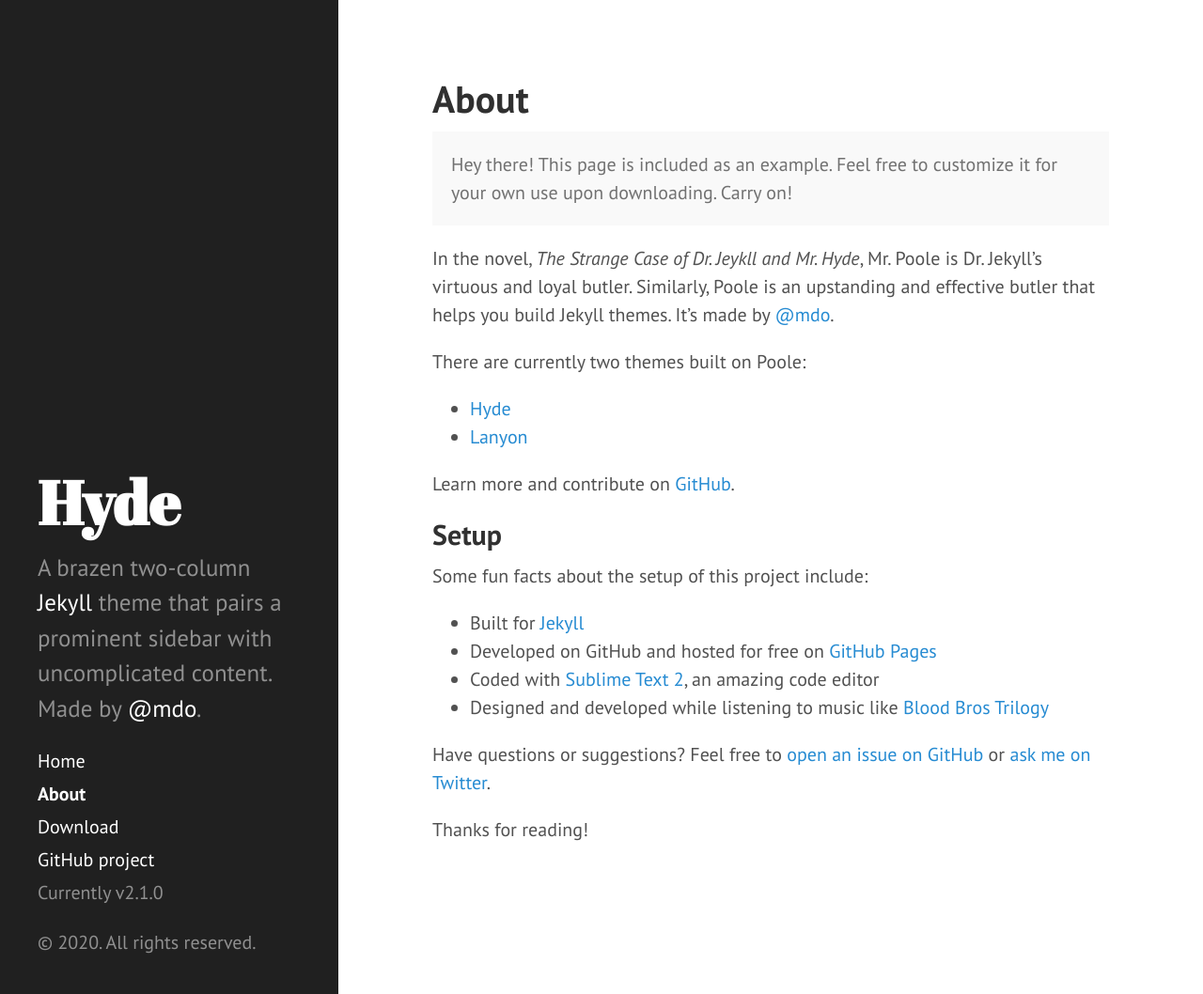
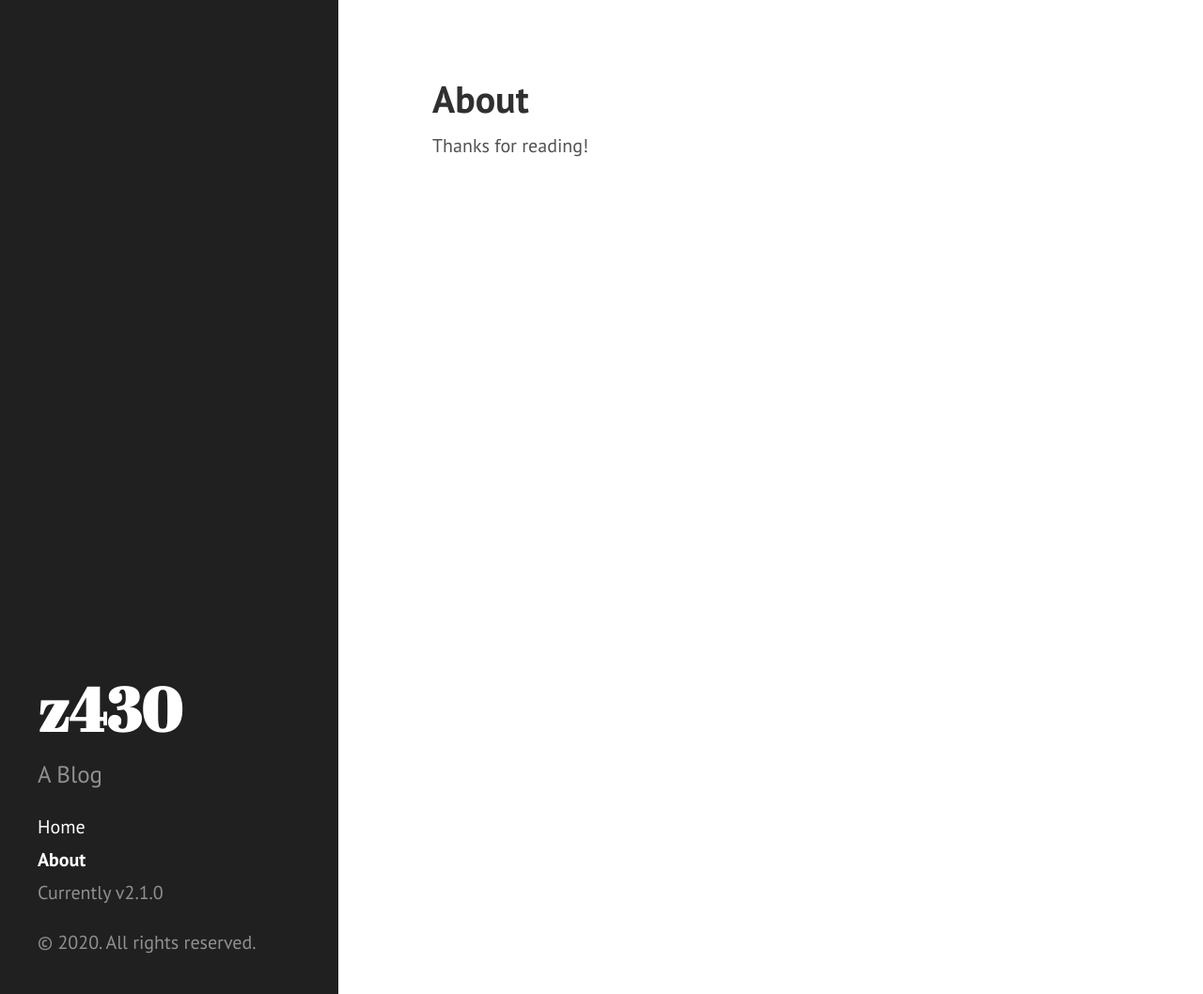
Before and after one commit to z430/z430.github.io, a Jekyll site: the page built from about.md, in a window 1280 px wide and 1058 px high. Shown: the whole window at 94% size. Built offline with Jekyll 4.4.1, drawn with Linux system fonts in a browser that asks for light colours; Markdown is read by kramdown in place of the engine named in the settings.

Commit message:
fix template

```diff
--- a/_config.yml
+++ b/_config.yml
@@ -1,21 +1,31 @@
 # Dependencies
-markdown:         redcarpet
-highlighter:      pygments
+markdown:         kramdown
+highlighter:      rouge
+kramdown:
+  input: GFM
+  syntax_highlighter: rouge
+  syntax_highlighter_opts:
+    block:
+      line_numbers: true
+
+plugins:
+  - jekyll-paginate
+  - jekyll-sitemap
+  - jekyll-gist
+  - jekyll-feed
 
 # Permalinks
 # permalink:        pretty
 # relative_permalinks: true
 
 # Setup
-title:            Hyde
-tagline:          'A Jekyll theme'
-description:      'A brazen two-column <a href="http://jekyllrb.com" target="_blank">Jekyll</a> theme that pairs a prominent sidebar with uncomplicated content. Made by <a href="https://twitter.com/mdo" target="_blank">@mdo</a>.'
-url:              http://hyde.getpoole.com
-baseurl:          /
+title:            z430
+description:      'A Blog'
+baseurl:          '/'
 
 author:
-  name:           'Mark Otto'
-  url:            https://twitter.com/mdo
+  name:           'z430'
+  url:            https://twitter.com/mays
 
 paginate:         5
 
@@ -23,4 +33,14 @@ paginate:         5
 version:          2.1.0
 
 github:
-  repo:           https://github.com/poole/hyde
+  repo:           https://github.com/poole/z430
+
+# Archives
+jekyll-archives:
+  enabled:
+    - categories
+  layout: archive
+
+excerpt_separator: "<!--excerpt-->"
+
+exclude: [changelog.md, LICENSE.txt, README.md, Gemfile, Gemfile.lock]
--- a/_includes/sidebar.html
+++ b/_includes/sidebar.html
@@ -26,8 +26,8 @@
         {% endif %}
       {% endfor %}
 
-      <a class="sidebar-nav-item" href="{{ site.github.repo }}/archive/v{{ site.version }}.zip">Download</a>
-      <a class="sidebar-nav-item" href="{{ site.github.repo }}">GitHub project</a>
+      <!-- <a class="sidebar-nav-item" href="{{ site.github.repo }}/archive/v{{ site.version }}.zip">Download</a>
+      <a class="sidebar-nav-item" href="{{ site.github.repo }}">GitHub project</a> -->
       <span class="sidebar-nav-item">Currently v{{ site.version }}</span>
     </nav>
 
--- a/about.md
+++ b/about.md
@@ -3,7 +3,7 @@ layout: page
 title: About
 ---
 
-<p class="message">
+<!-- <p class="message">
   Hey there! This page is included as an example. Feel free to customize it for your own use upon downloading. Carry on!
 </p>
 
@@ -25,6 +25,6 @@ Some fun facts about the setup of this project include:
 * Coded with [Sublime Text 2](http://sublimetext.com), an amazing code editor
 * Designed and developed while listening to music like [Blood Bros Trilogy](https://soundcloud.com/maddecent/sets/blood-bros-series)
 
-Have questions or suggestions? Feel free to [open an issue on GitHub](https://github.com/poole/issues/new) or [ask me on Twitter](https://twitter.com/mdo).
+Have questions or suggestions? Feel free to [open an issue on GitHub](https://github.com/poole/issues/new) or [ask me on Twitter](https://twitter.com/mdo). -->
 
 Thanks for reading!
--- a/index.html
+++ b/index.html
@@ -15,6 +15,9 @@ title: Home
     <span class="post-date">{{ post.date | date_to_string }}</span>
 
     {{ post.content }}
+    {% if post.content contains site.excerpt_separator %}
+      <a href="{{ post.url }}">Read more</a>
+    {% endif %}
   </div>
   {% endfor %}
 </div>
```
Also changed, not shown: _posts/2010-06-17-netcut.md (added, +16 -0 lines), _posts/2010-06-20-modem.md (added, +16 -0 lines), _posts/2010-06-20-whats-ram.md (added, +12 -0 lines), _posts/2010-06-24-dos-prompt-hacking.md (added, +14 -0 lines), _posts/2010-06-24-file-extension.md (added, +8 -0 lines), _posts/2010-10-18-added-slowlorisexe-for-windows-worm-attacking-tool.md (added, +19 -0 lines), _posts/2020-3-18-Find-a-File-or-Extension-in-Terminal.md (added, +20 -0 lines), _posts/2020-3-7-SSH-and-Remote-Desktop-Setup-Without-Public-IP.md (added, +40 -0 lines), _posts/2009-02-06-whats-jekyll.md (renamed from _posts/2012-02-06-whats-jekyll.md), _posts/2009-02-07-example-content.md (renamed from _posts/2012-02-07-example-content.md), _posts/2009-12-28-introducing-hyde.md (renamed from _posts/2013-12-28-introducing-hyde.md), public/images/ssh-remote/Untitled.png (added), public/images/ssh-remote/Untitled1.png (added), public/images/ssh-remote/Untitled2.png (added), 1 more files, 1 other file.
